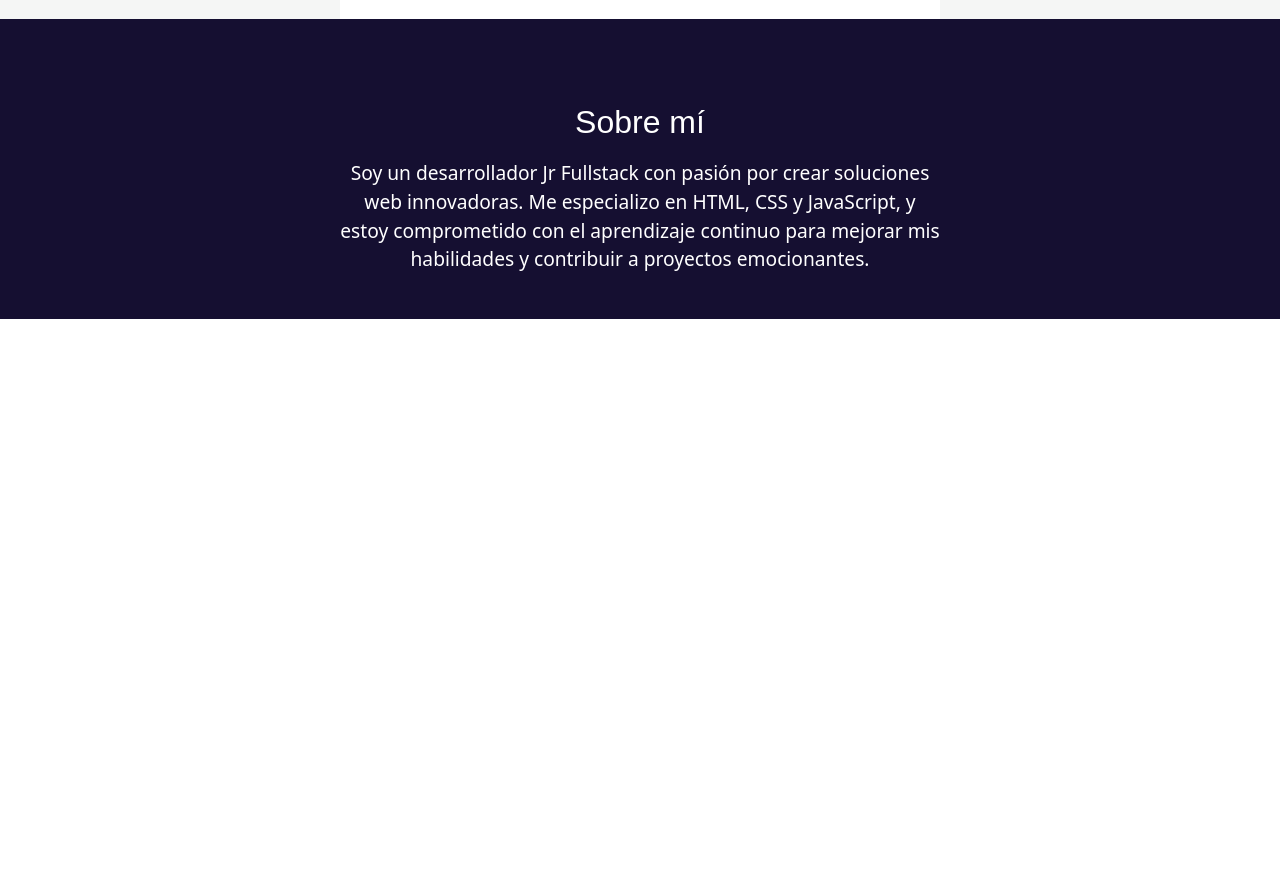
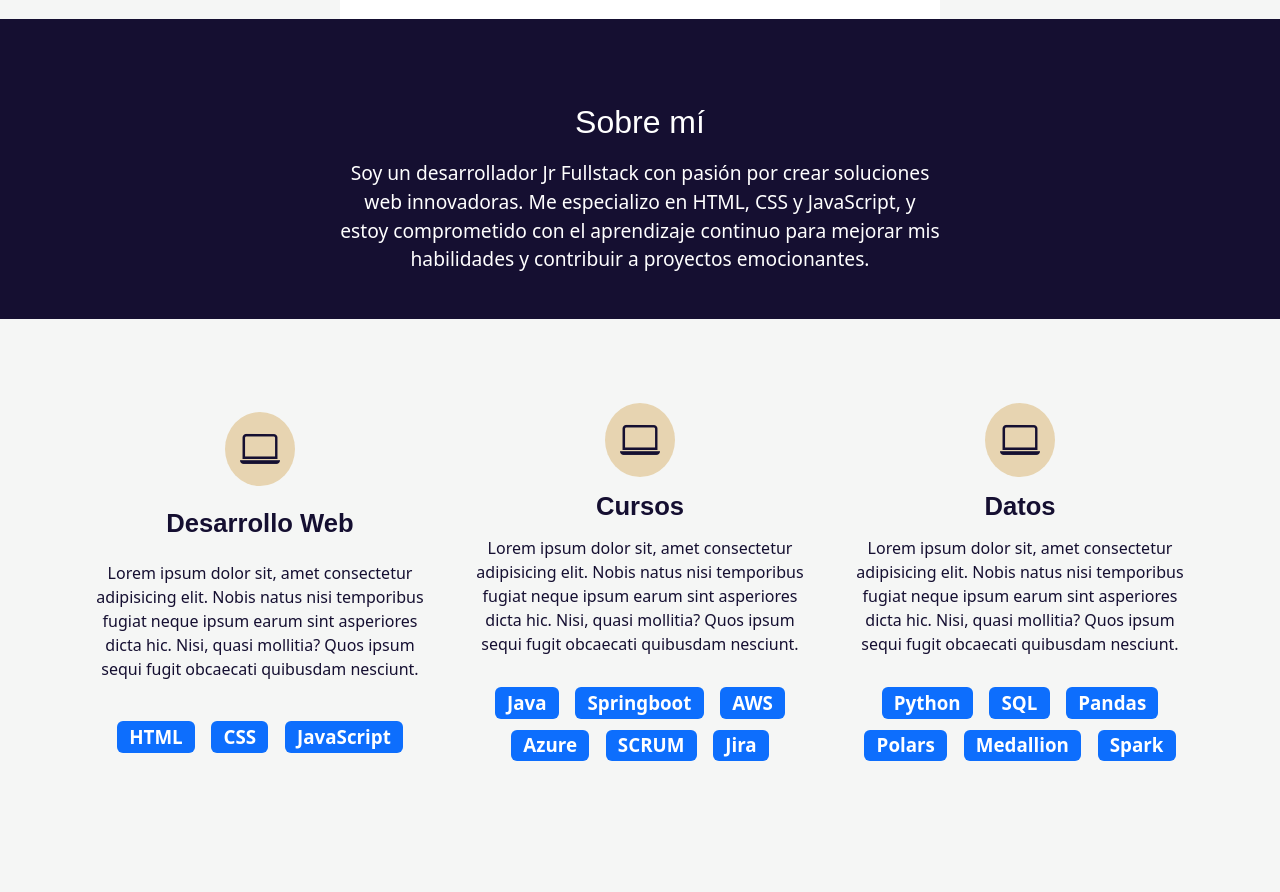
Before and after one commit to mttzDan/My-Page, a plain HTML site: page index.html in a window 1280 px wide. Shown: the part 1123-2015 px from the top of the page. Before the commit the page ends 1442 px from the top, so only its background shows below. Drawn offline with nearby package versions, Linux system fonts and the light colour scheme; a web font is replaced by a local one.

Commit message:
feat: Experience section, icons and hover effects added

```diff
--- a/index.html
+++ b/index.html
@@ -14,12 +14,16 @@
     <!-- Enlace a Bootstrap -->
     <link href="https://cdn.jsdelivr.net/npm/bootstrap@5.3.8/dist/css/bootstrap.min.css" rel="stylesheet"
         integrity="sha384-sRIl4kxILFvY47J16cr9ZwB07vP4J8+LH7qKQnuqkuIAvNWLzeN8tE5YBujZqJLB" crossorigin="anonymous">
+    <!-- Enlace a Bootstrap Icons -->
+    <link rel="stylesheet" href="https://cdn.jsdelivr.net/npm/bootstrap-icons@1.13.1/font/bootstrap-icons.min.css">
         <!-- Enlace a CSS personalizado -->
     <link rel="stylesheet" href="style.css">
     <!-- Enlace de fuentes -->
     <link rel="preconnect" href="https://fonts.googleapis.com">
     <link rel="preconnect" href="https://fonts.gstatic.com" crossorigin>
-<link href="https://fonts.googleapis.com/css2?family=Lugrasimo&family=Tomorrow:ital,wght@0,100;0,200;0,300;0,400;0,500;0,600;0,700;0,800;0,900;1,100;1,200;1,300;1,400;1,500;1,600;1,700;1,800;1,900&family=UnifrakturMaguntia&family=Yeseva+One&display=swap" rel="stylesheet">
+    <link
+        href="https://fonts.googleapis.com/css2?family=Lugrasimo&family=Tomorrow:ital,wght@0,100;0,200;0,300;0,400;0,500;0,600;0,700;0,800;0,900;1,100;1,200;1,300;1,400;1,500;1,600;1,700;1,800;1,900&family=UnifrakturMaguntia&family=Yeseva+One&display=swap"
+        rel="stylesheet">
 </head>
 
 <body>
@@ -56,14 +60,16 @@
 
     <!-- Creación de Hero -->
     <section class="hero align-items-stretch">
-        <div class="main-hero d-flex flex-column justify-content-center align-items-center"> <!-- Aqui usamos las clases de Bootstrap para centrar verticalmente
+        <div class="main-hero d-flex flex-column justify-content-center align-items-center">
+            <!-- Aqui usamos las clases de Bootstrap para centrar verticalmente
             , pude haberlo personalizado con un # y marcarlo en CSS pero para fines de usar diferentes modos se usó la personalziación de Bootstrap -->
             <img class="developer-image" src="/images/Daniel.png" alt="Foto de Daniel Martínez">
             <h1>Hola, soy Daniel Martínez</h1>
             <h2>Desarrollo sitios web, estoy en aprendizaje continuo constante</h2>
         </div>
         <div class="secondary-hero">
-            <img class="secondary-hero-img img-fluid"  src="/images/Hero-image.png" alt="Imagen de computadora y código"> <!-- img-fluid es una propiedad de Bootstrap que permite a la imagen adaptarse al ancho del navegador volviéndolo responsivo -->
+            <img class="secondary-hero-img img-fluid" src="/images/Hero-image.png" alt="Imagen de computadora y código">
+            <!-- img-fluid es una propiedad de Bootstrap que permite a la imagen adaptarse al ancho del navegador volviéndolo responsivo -->
         </div>
     </section>
 
@@ -71,9 +77,72 @@
     <section class="about-me dark-section"> <!-- Clases que voy a reutilizar en el diseño -->
         <div class="personal-container"> <!-- Clase personalizada para el contenedor -->
             <h2 class="title-section white-color">Sobre mí</h2> <!-- Clase personalizada para el título de sección -->
-            <p class="text-section">Soy un desarrollador Jr Fullstack con pasión por crear soluciones web innovadoras. Me especializo en HTML, CSS y JavaScript, y estoy comprometido con el aprendizaje continuo para mejorar mis habilidades y contribuir a proyectos emocionantes.</p> <!-- Clase GENERAL para el texto de sección -->
+            <p class="text-section">Soy un desarrollador Jr Fullstack con pasión por crear soluciones web innovadoras.
+                Me especializo en HTML, CSS y JavaScript, y estoy comprometido con el aprendizaje continuo para mejorar
+                mis habilidades y contribuir a proyectos emocionantes.</p>
+            <!-- Clase GENERAL para el texto de sección -->
         </div>
     </section>
+
+    <!-- Experience -->
+    <section class="experience light-section">
+        <div class="container text-center">
+            <div class="row">
+                <!-- Desarrollo web -->
+                <div class="column-personal-style class col-12 col-md-4">
+                    <!-- Crea columnas que distribuye en toda la grid las columnas de dispositivos pequeños, pero a partir de medianos permite que existan 3 -->
+                    <i class="bi bi-laptop"></i> <!-- Icono de laptop de Bootrstrap -->
+                    <p class="Experience-title">Desarrollo Web</p>
+                    <p class="Experience-text">Lorem ipsum dolor sit, amet consectetur adipisicing elit. Nobis natus nisi temporibus fugiat
+                        neque ipsum earum sint asperiores dicta hic. Nisi, quasi mollitia? Quos ipsum sequi fugit
+                        obcaecati quibusdam nesciunt.</p>
+                    <div class="badges-contenedor">
+                        <!-- Los badges son como insignias para destacar algo en el diseño -->
+                        <span class="badge text-bg-primary">HTML</span>
+                        <span class="badge text-bg-primary">CSS</span>
+                        <span class="badge text-bg-primary">JavaScript</span>
+                        <!-- Cada badge es un elemento de bootstrap -->
+                    </div>
+
+                </div>
+                <!-- Cursos -->
+                <div class="column-personal-style class col-12 col-md-4">
+                <i class="bi bi-laptop"></i> <!-- Icono de laptop de Bootrstrap -->
+                    <p class="Experience-title">Cursos</p>
+                    <p class="Experience-text">Lorem ipsum dolor sit, amet consectetur adipisicing elit. Nobis natus nisi temporibus fugiat
+                        neque ipsum earum sint asperiores dicta hic. Nisi, quasi mollitia? Quos ipsum sequi fugit
+                        obcaecati quibusdam nesciunt.</p>
+                    <div class="badges-contenedor">
+                        <!-- Los badges son como insignias para destacar algo en el diseño -->
+                        <span class="badge text-bg-primary">Java</span>
+                        <span class="badge text-bg-primary">Springboot</span>
+                        <span class="badge text-bg-primary">AWS</span>
+                        <span class="badge text-bg-primary">Azure</span>
+                        <span class="badge text-bg-primary">SCRUM</span>
+                        <span class="badge text-bg-primary">Jira</span>
+                        <!-- Cada badge es un elemento de bootstrap -->
+                    </div>
+                </div>
+                <!-- Proyectos personales -->
+                <div class="column-personal-style class col-12 col-md-4">
+                <i class="bi bi-laptop"></i> <!-- Icono de laptop de Bootrstrap -->
+                    <p class="Experience-title">Datos</p>
+                    <p class="Experience-text">Lorem ipsum dolor sit, amet consectetur adipisicing elit. Nobis natus nisi temporibus fugiat
+                        neque ipsum earum sint asperiores dicta hic. Nisi, quasi mollitia? Quos ipsum sequi fugit
+                        obcaecati quibusdam nesciunt.</p>
+                    <div class="badges-contenedor">
+                        <!-- Los badges son como insignias para destacar algo en el diseño -->
+                        <span class="badge text-bg-primary">Python</span>
+                        <span class="badge text-bg-primary">SQL</span>
+                        <span class="badge text-bg-primary">Pandas</span>
+                        <span class="badge text-bg-primary">Polars</span>
+                        <span class="badge text-bg-primary">Medallion</span>
+                        <span class="badge text-bg-primary">Spark</span>
+                        <!-- Cada badge es un elemento de bootstrap -->
+                </div>
+
+            </div>
+        </div>
 
 
         <!-- Etiqueta de interactividad de bootstrap -->
--- a/style.css
+++ b/style.css
@@ -27,6 +27,13 @@ h1 {
 .dark-section {
     background-color: #150f31; /* Color de fondo oscuro */
     color: #ffffff; /* Color de texto claro */
+    padding: 4rem; /* Espaciado interno */
+    text-align: center; /* Centra el texto */
+}
+
+.light-section {
+    background-color: #f5f6f5; /* Color de fondo claro */
+    color: #150f31; /* Color de texto oscuro */
     padding: 4rem; /* Espaciado interno */
     text-align: center; /* Centra el texto */
 }
@@ -79,6 +86,48 @@ h1 {
     text-align: center;
 }
 
+/* Experience section */
+
+.experience {
+    padding: 4rem 4rem 6rem 4rem; /* Espaciado interno aumentado: arriba, derecha, abajo, izquierda */
+}
+
+.experience .column-personal-style {
+    padding: 20px;
+    display: flex;
+    flex-direction: column;
+    align-items: center;
+    justify-content: space-evenly;
+    transition: all 0.3s ease-in; /* Transición suave para efectos hover */
+}.experience .column-personal-style:hover {
+    transform: translateY(-10px); /* Efecto hover: eleva la tarjeta */
+    box-shadow: 0 4px 8px rgba(0, 0, 0, 0.2); /* Sombra para dar profundidad */
+}
+
+.experience i {
+    font-size: 2.5rem;
+    color: #150f31;
+    background-color: #ddbd8297;
+    border-radius: 50%;
+    padding: 7px 15px; /* Padding para hacer redondo el ícono */
+}
+
+.Experience-title {
+    font-size: 1.6rem;
+    font-family: "Tomorrow", sans-serif;
+    font-weight: bold;
+    margin: 10px 0;
+}
+
+.badges-contenedor { /* Personalización del contenedor de badges */
+    font-size: 25px;
+    font-weight: bold;
+    margin: 10px 0;
+}
+
+.badge { /* Estilo para cada badge */
+    margin: 5px;
+}
 
 
 
```
Lines whose indentation alone changed are shown as unchanged.
